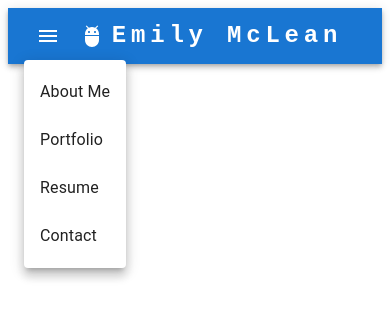
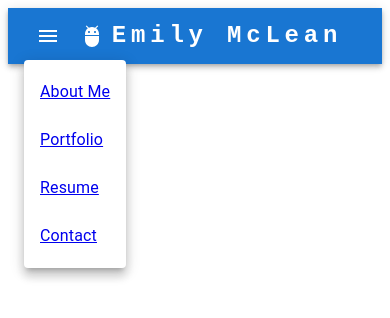
Before and after one commit to emilymclean94/mclean-portfolio, a Next.js app: page / in a window 390 px wide. Both pictures are taken after a click on the button "account of current user". Shown: the top 318 px of the page. Built offline with nearby package versions, Linux system fonts and the light colour scheme.

Commit message:
added all page links to mobile navbar menu and onClick to close menu

```diff
--- a/src/app/components/Navbar.jsx
+++ b/src/app/components/Navbar.jsx
@@ -80,16 +80,26 @@ function NavBar() {
               }}
             >
               <MenuItem>
-                <Typography textAlign="center">About Me</Typography>
+                <Typography textAlign="center">
+                  <Link onClick={handleCloseNavMenu} href="/about_me">
+                    About Me
+                  </Link>
+                </Typography>
               </MenuItem>
               <MenuItem>
-                <Typography textAlign="center">Portfolio</Typography>
+                <Typography textAlign="center">
+                  <Link onClick={handleCloseNavMenu} href="/portfolio">Portfolio</Link>
+                </Typography>
               </MenuItem>
               <MenuItem>
-                <Typography textAlign="center">Resume</Typography>
+                <Typography textAlign="center">
+                  <Link onClick={handleCloseNavMenu} href="/Resume">Resume</Link>
+                </Typography>
               </MenuItem>
               <MenuItem>
-                <Typography textAlign="center">Contact</Typography>
+                <Typography textAlign="center">
+                  <Link onClick={handleCloseNavMenu} href="/contact">Contact</Link>
+                </Typography>
               </MenuItem>
             </Menu>
           </Box>
@@ -132,7 +142,7 @@ function NavBar() {
               <Link href="/resume">Resume</Link>
             </Button>
             <Button sx={{ my: 2, color: "white", display: "block" }}>
-              <Link href='/contact'>Contact</Link>
+              <Link href="/contact">Contact</Link>
             </Button>
           </Box>
         </Toolbar>
```
